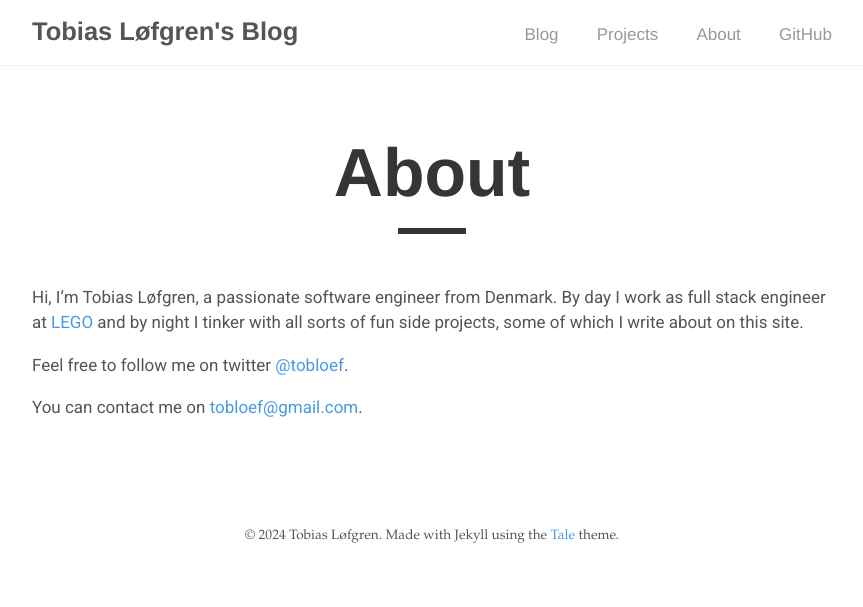
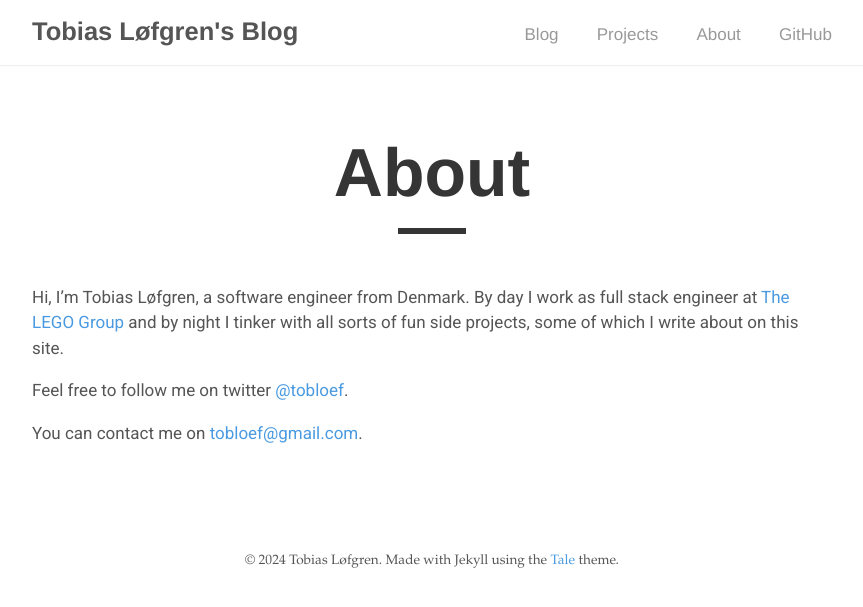
Before and after one commit to tobloef/tobloef.github.io, a Jekyll site: the page built from about.md, in a window 1280 px wide. Shown: the top 607 px of the page, without its empty margins (208-1071 px from the left). Built offline with Jekyll 4.4.1, drawn with Linux system fonts in a browser that asks for light colours.

Commit message:
Update about.md

```diff
--- a/about.md
+++ b/about.md
@@ -4,7 +4,7 @@ title: "About"
 permalink: /about
 ---
 
-Hi, I'm Tobias Løfgren, a passionate software engineer from Denmark. By day I work as full stack engineer at [LEGO]([https://clearvoyage.com/](https://www.lego.com/)) and by night I tinker with all sorts of fun side projects, some of which I write about on this site.
+Hi, I'm Tobias Løfgren, a software engineer from Denmark. By day I work as full stack engineer at [The LEGO Group](https://www.lego.com/) and by night I tinker with all sorts of fun side projects, some of which I write about on this site.
 
 Feel free to follow me on twitter [@tobloef](https://www.twitter.com/tobloef).
 
```
